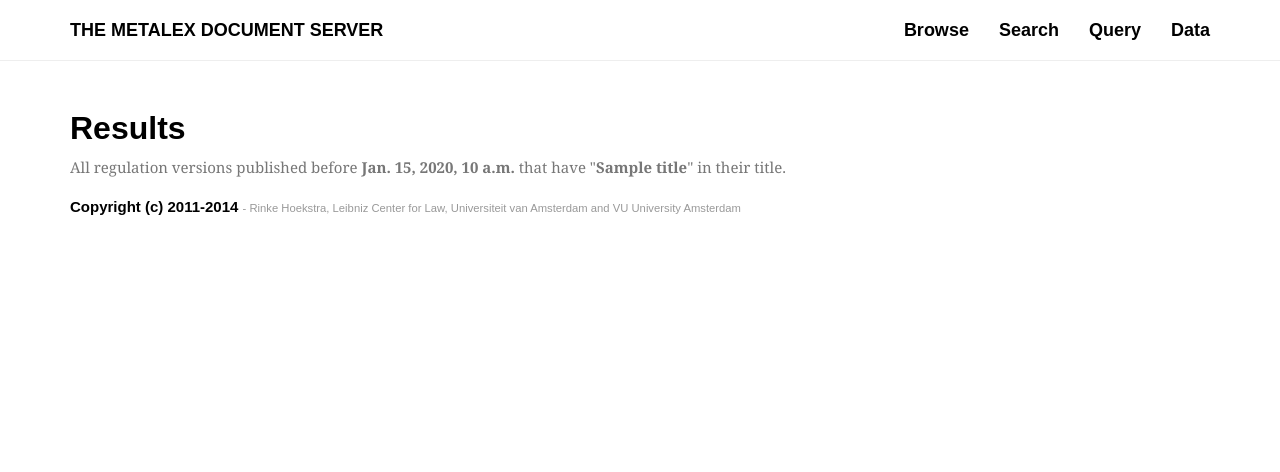
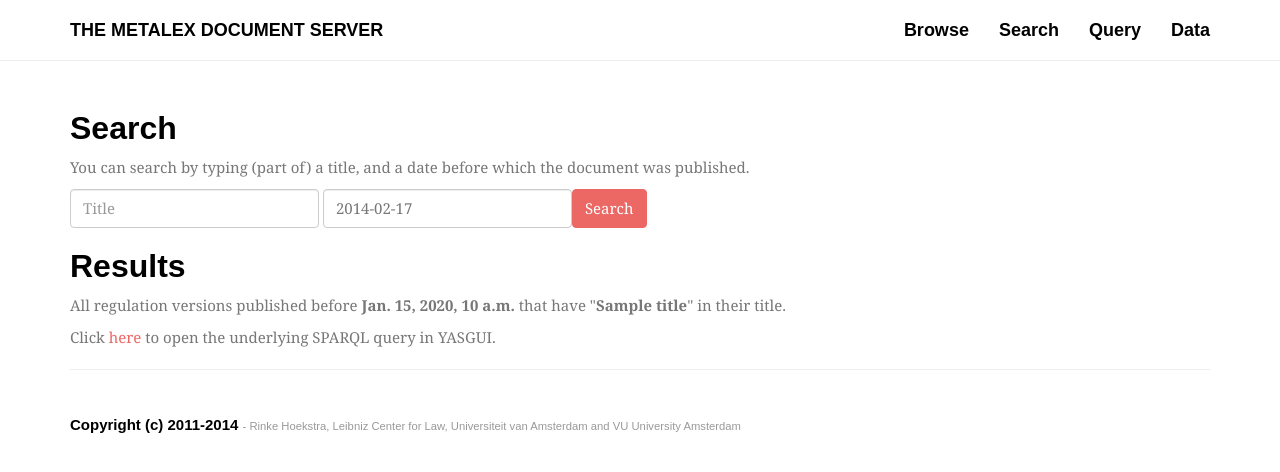
Before and after one commit to CENMetaLex/metalex-web-converter, a Django app: template src/metalex_web_converter/templates/results.html in a window 1280 px wide. Shown: the top 472 px of the page. Run offline with Django 3.2, Linux system fonts and the light colour scheme; the template is opened without the code that fills it: most values are stand-ins (such as "Sample title", 1, 10 or a date in 2020); some libraries are stand-ins or nearby versions; some web fonts are replaced.

Commit message:
Improved search a lot (better handling of phrases, ordering by score)

```diff
--- a/src/metalex_web_converter/templates/results.html
+++ b/src/metalex_web_converter/templates/results.html
@@ -31,12 +31,28 @@ version 3.
 -->
 {% extends "base.html" %} {% block content %}
 
-<div class="row" style="padding-top: 6em;">
+<div class="row">
+	<div class="col-lg-12" style='padding-top: 6em;'>
+		<h2>Search</h2>
+		<p>You can search by typing (part of) a title, and a date before which the document was published.</p>
+
+		<form role="form" action="/search" method="post" class="form-inline">
+			{% csrf_token %}
+			<div class="form-group">
+				<input class="form-control" placeholder="Title" id="id_title" type="text" name="title" maxlength="150"> <input class="form-control" placeholder="Date" type="text" name="date" value="2014-02-17" id="id_date">
+			</div><button type="submit" value="Submit" class="btn btn-primary">Search</button>
+		</form>
+	</div>
+</div>
+<div class="row">
 	<div class="col-lg-12">
 		<h2>Results</h2>
 
 		<p>All regulation versions published before <strong>{{ date }}</strong> that have "<strong>{{ title }}</strong>" in their title.<br/></p>
 
+		<p>Click <a href="{{ query_link}}" target="_new">here</a> to open the underlying SPARQL query in YASGUI.</p>
+
+		<hr style="padding-bottom: 1em;"/>
 
 		{% regroup results by title as title_list %}
 
@@ -48,9 +64,9 @@ version 3.
 					<li class="list-group-item">
 						<h6 class='list-group-item-heading'>Version of <strong>{{ result.date }}</strong><br/><small><a href="{{result.uri}}">{{result.uri}}</a></small></h6>
 						<div class='list-group-item-text' style='padding-top:1em;'>
-							<a href="{{ result.xml }}" class='btn btn-primary btn-xs'>View</a>
-							<a href="{{ result.uri }}" class='btn btn-info btn-xs'>Browse</a>
-							<a href="{{ result.n3 }}" class='btn btn-default btn-xs'>Download Turtle</a>
+							<a href="{{ result.xml }}" target="_blank" class='btn btn-primary btn-xs'>View</a>
+							<a href="{{ result.uri }}" target="_blank" class='btn btn-info btn-xs'>Browse</a>
+							<a href="{{ result.n3 }}" target="_blank" class='btn btn-default btn-xs'>Download Turtle</a>
 						</div>
 					</li>
 					{% endfor %}
--- a/src/metalex_web_converter/templates/search.html
+++ b/src/metalex_web_converter/templates/search.html
@@ -34,7 +34,6 @@ version 3.
 	<div class="col-lg-12" style='padding-top: 6em;'>
 		<h2>Search</h2>
 		<p>You can search by typing (part of) a title, and a date before which the document was published.</p>
-		<p>Results will be ordered by date.</p>
 
 		<form role="form" action="/search" method="post" class="form-inline">
 			{% csrf_token %}
```
Also changed, not shown: src/metalex_web_converter/views.py (+23 -8 lines).
